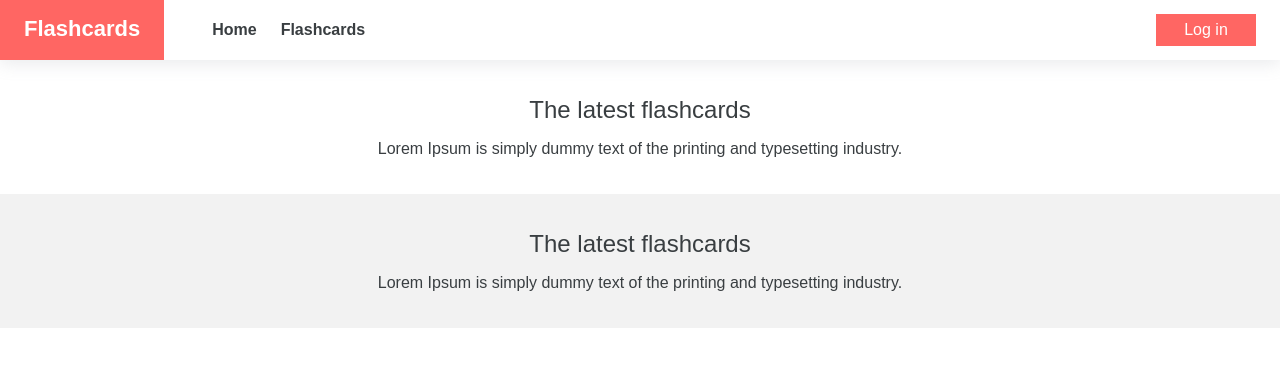
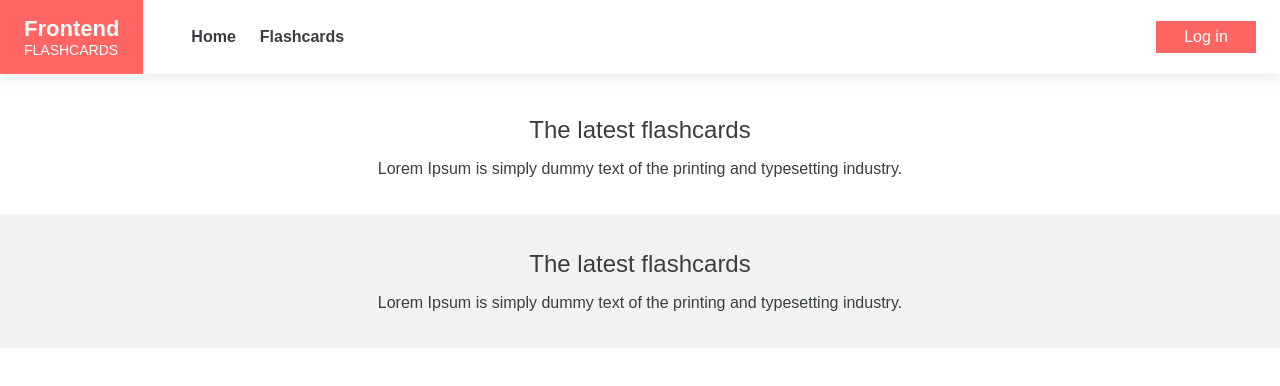
Before and after one commit to Geniecko/frontend_flashcards, a React (Create React App) app: page / in a window 1280 px wide. Shown: the top 386 px of the page. Built offline with nearby package versions, Linux system fonts and the light colour scheme.

Commit message:
project rename to frontend flashcards

```diff
--- a/package.json
+++ b/package.json
@@ -1,5 +1,5 @@
 {
-  "name": "Flashcards",
+  "name": "frontend_flashcards",
   "version": "0.1.0",
   "private": true,
   "dependencies": {
--- a/public/index.html
+++ b/public/index.html
@@ -5,7 +5,7 @@
   <meta charset="UTF-8">
   <meta http-equiv="X-UA-Compatible" content="IE=edge">
   <meta name="viewport" content="width=device-width, initial-scale=1.0">
-  <title>Flashcards</title>
+  <title>Frontend Flashcards</title>
 </head>
 
 <body>
--- a/src/components/Header/Header.style.ts
+++ b/src/components/Header/Header.style.ts
@@ -9,7 +9,6 @@ export const StyledHeader = styled.header`
   left: 0;
   right: 0;
   z-index: 100;
-  height: 60px;
 `;
 
 export const Wrapper = styled.div`
--- a/src/components/Logo/Logo.style.ts
+++ b/src/components/Logo/Logo.style.ts
@@ -10,6 +10,12 @@ export const StyledLogo = styled.span`
   white-space: none;
   height: 100%;
 
+span{
+  display: block;
+  font-size: 1.4rem;
+  font-weight: 400;
+}
+
   @media (min-width: 760px) {
     font-size: 2.2rem;
     padding: 16px 24px;
--- a/src/components/Logo/Logo.tsx
+++ b/src/components/Logo/Logo.tsx
@@ -1,8 +1,16 @@
 import { FC } from 'react';
+import { Link } from 'react-router-dom';
+import { ROUTES } from '../../utils/RoutesConstants';
 import { StyledLogo } from './Logo.style';
 
 const Logo: FC = () => {
-  return <StyledLogo>Flashcards</StyledLogo>;
+  return (
+    <Link to={ROUTES.HOME}>
+      <StyledLogo>
+        Frontend <span>FLASHCARDS</span>
+      </StyledLogo>
+    </Link>
+  );
 };
 
 export default Logo;
--- a/src/components/Navigation/Navigation.style.ts
+++ b/src/components/Navigation/Navigation.style.ts
@@ -17,6 +17,6 @@ export const NavigationLink = styled.a`
   }
 
   &:hover {
-    color: ${({ theme }) => theme.gray};
+    color: ${({ theme }) => theme.primary};
   }
 `;
--- a/src/themes/GlobalStyle.tsx
+++ b/src/themes/GlobalStyle.tsx
@@ -18,7 +18,7 @@ const GlobalStyle = createGlobalStyle`
     background-color: ${({ theme }) => theme.whitePrimary};
     color: ${({ theme }) => theme.secondary};
     font-weight: 400;
-    padding-top: 60px;
+    padding-top: 80px;
     min-height: 2000px;
   }
 
```
Also changed, not shown: 2 other files (tests, documents, lock files or other folders).
